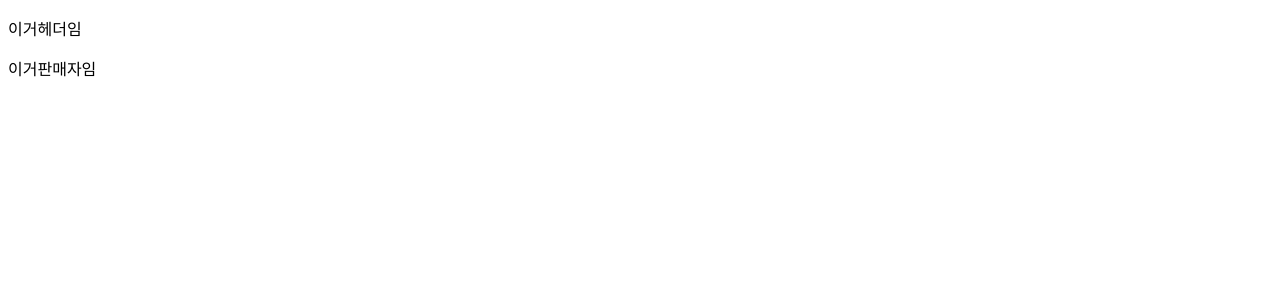
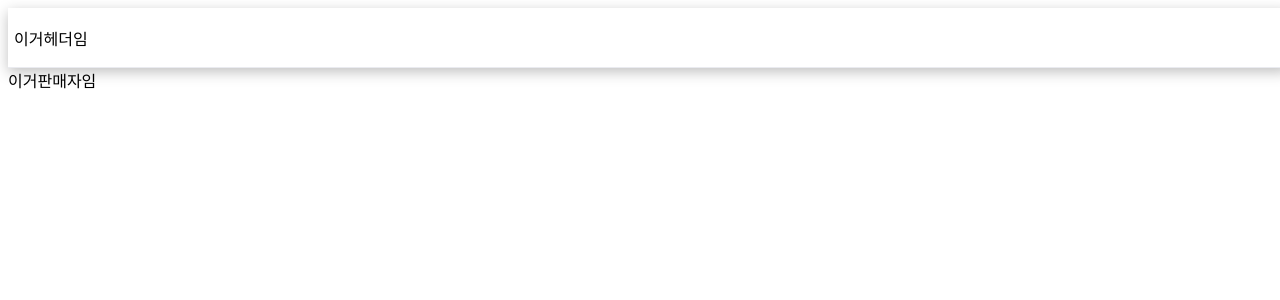
Before and after one commit to inmonim/Flowery, a React (Create React App) app in the folder frontend/: page /seller in a window 1280 px wide. Shown: the top 300 px of the page. Built offline with nearby package versions, Linux system fonts and the light colour scheme.

Commit message:
[FE]feat/seller : 판매자 메인 개발 중

```diff
--- a/frontend/src/components/Common/Header/Header.tsx
+++ /dev/null
@@ -1,9 +0,0 @@
-import React from 'react';
-
-export default function Header() {
-  return (
-    <div>
-      <p>이거헤더임</p>
-    </div>
-  );
-}
--- /dev/null
+++ b/frontend/src/components/Common/Header/SellerHeader.module.scss
@@ -0,0 +1,30 @@
+.header {
+  /* Page Header */
+
+  box-sizing: border-box;
+
+  /* Auto layout */
+
+  display: flex;
+  flex-direction: row;
+  align-items: center;
+  padding: 10px 16px 10px 10px;
+
+  width: 100vw;
+  height: 60px;
+
+  /* Base/White */
+
+  background: #ffffff;
+  /* Neutral/600 */
+
+  border-bottom: 1px solid #eaebf0;
+  box-shadow: 0px 4px 13px rgba(0, 0, 0, 0.25);
+  padding-left: 6px;
+  /* Inside auto layout */
+
+  flex: none;
+  order: 0;
+  align-self: stretch;
+  flex-grow: 0;
+}
--- /dev/null
+++ b/frontend/src/components/Common/Header/SellerHeader.tsx
@@ -0,0 +1,10 @@
+import React from "react";
+import styles from "./SellerHeader.module.scss";
+
+export default function Header() {
+  return (
+    <div className={styles.header}>
+      <p>이거헤더임</p>
+    </div>
+  );
+}
--- a/frontend/src/layouts/SellerMainLayout.module.scss
+++ b/frontend/src/layouts/SellerMainLayout.module.scss
@@ -1,4 +1,4 @@
-@import '../assets/styles/variable.scss';
+@import "../assets/styles/variable.scss";
 
 .main {
   @include breakpoint(md) {
@@ -6,6 +6,6 @@
   }
 
   @include breakpoint(sm) {
-    text-align: right;
+    padding: 0 3rem;
   }
 }
--- a/frontend/src/layouts/SellerMainLayout.tsx
+++ b/frontend/src/layouts/SellerMainLayout.tsx
@@ -1,14 +1,12 @@
-import { Outlet } from 'react-router-dom';
-import Container from '../containers/Container';
-import Header from '../components/Common/Header/Header';
-import styles from './SellerMainLayout.module.scss';
+import { Outlet } from "react-router-dom";
+import Container from "../containers/Container";
+import Header from "../components/Common/Header/SellerHeader";
+import styles from "./SellerMainLayout.module.scss";
 
 const SellerMainLayout = () => {
   return (
-    <div className={styles.main}>
-      <div className={styles.header}>
-        <Header />
-      </div>
+    <div>
+      <Header />
       <main>
         <Container>
           <Outlet />
--- a/frontend/src/layouts/UserMainLayout.tsx
+++ b/frontend/src/layouts/UserMainLayout.tsx
@@ -1,6 +1,6 @@
 import { Outlet } from "react-router-dom";
 import Container from "../containers/Container";
-import Header from "../components/Common/Header/Header";
+import Header from "../components/Common/Header/UserHeader";
 import styles from "./UserMainLayout.module.scss";
 
 const UserMainLayout = () => {
```
